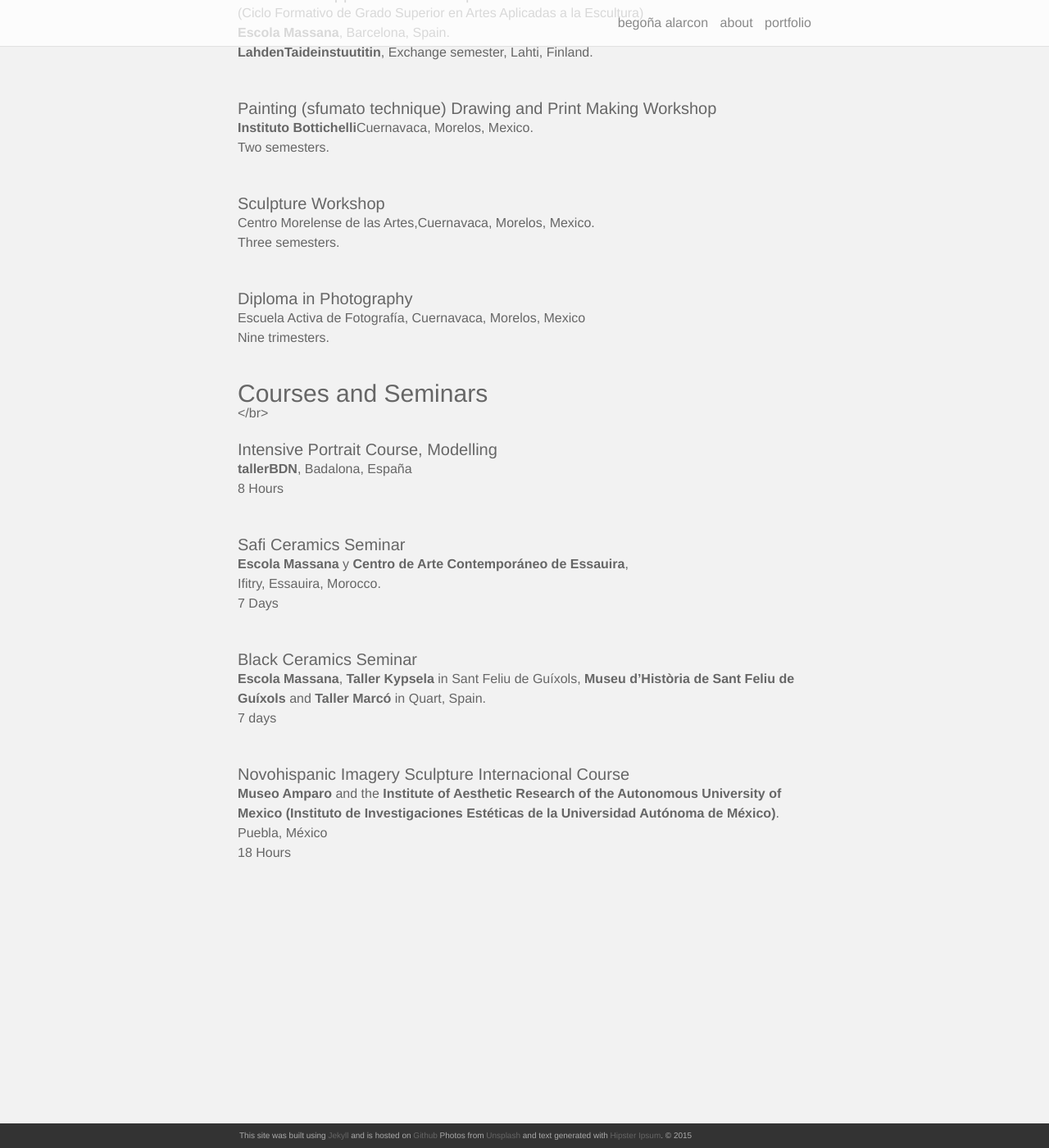
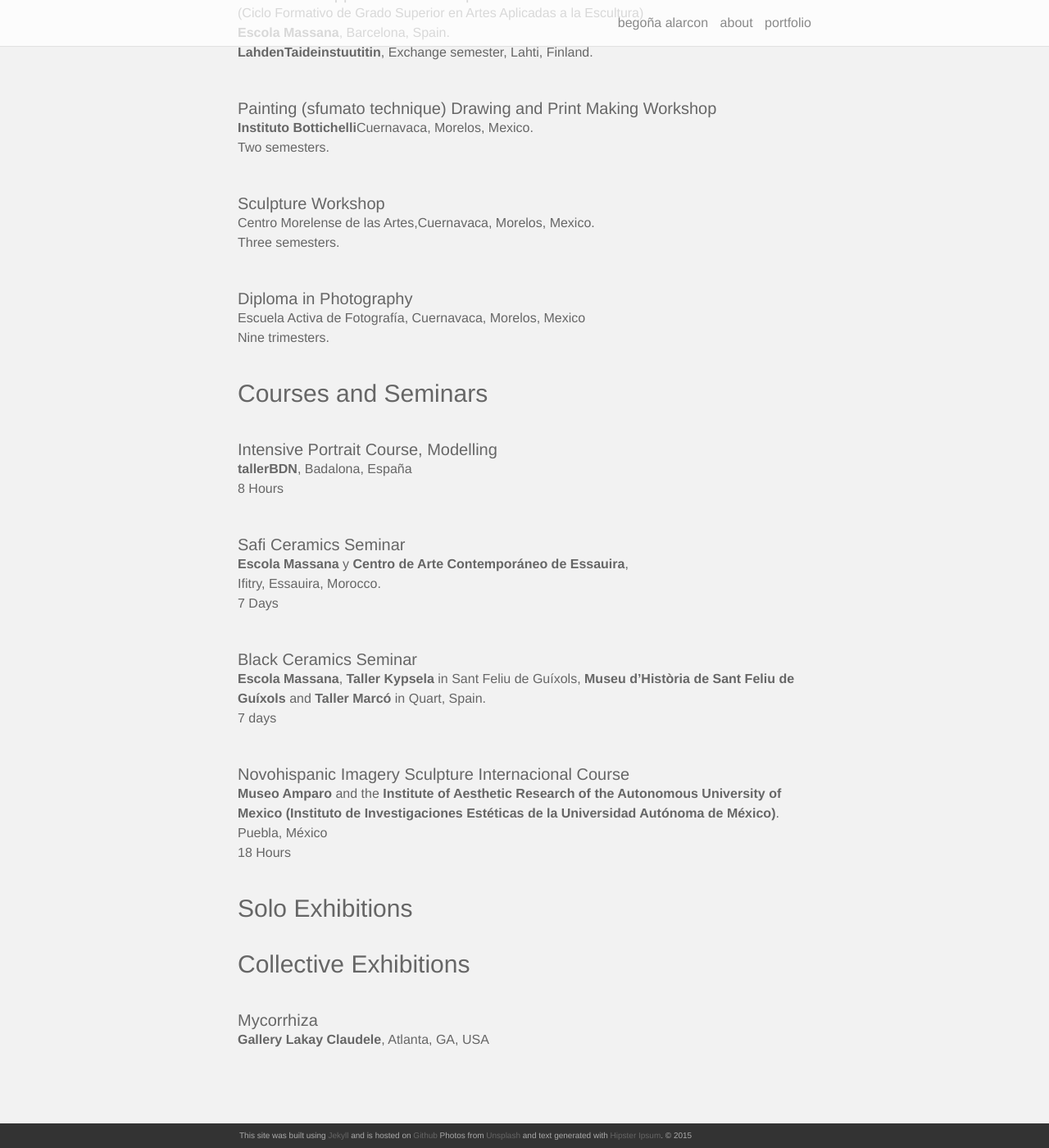
Before and after one commit to begoalarcon/begoalarcon.github.io, a Jekyll site: the page built from about.md, in a window 1280 px wide and 1400 px high, scrolled down 908 px. Shown: the whole window at 82% size. Built offline with Jekyll 4.4.1, drawn with Linux system fonts in a browser that asks for light colours; nearby versions of some CDN libraries.

Commit message:
Update about.md

```diff
--- a/about.md
+++ b/about.md
@@ -63,7 +63,7 @@
 Escuela Activa de Fotografía, Cuernavaca, Morelos, Mexico <br/>
 Nine trimesters.<br/>
 <br/>
-<h3>Courses and Seminars</h3> </br>
+<h3>Courses and Seminars</h3> <br/>
 <h4>Intensive Portrait Course, Modelling</h4>
 <b>tallerBDN</b>, Badalona, España<br/>
 8 Hours<br/>
@@ -82,3 +82,8 @@
 Puebla, México<br/>
 18 Hours<br/>
 <br/>
+<h3>Solo Exhibitions</h3><br/>
+
+<h3>Collective Exhibitions</h3><br/>
+<h4>Mycorrhiza</h4>
+<b>Gallery Lakay Claudele</b>, Atlanta, GA, USA
```
